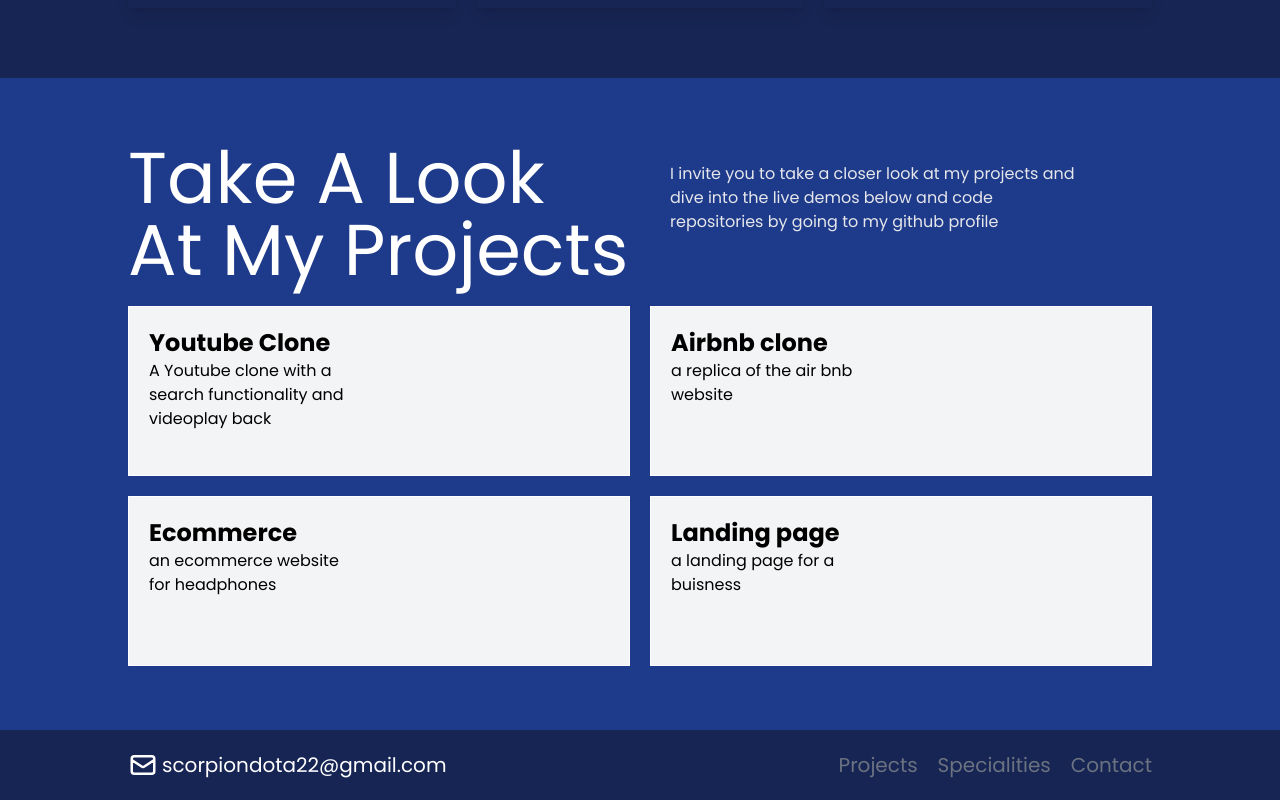
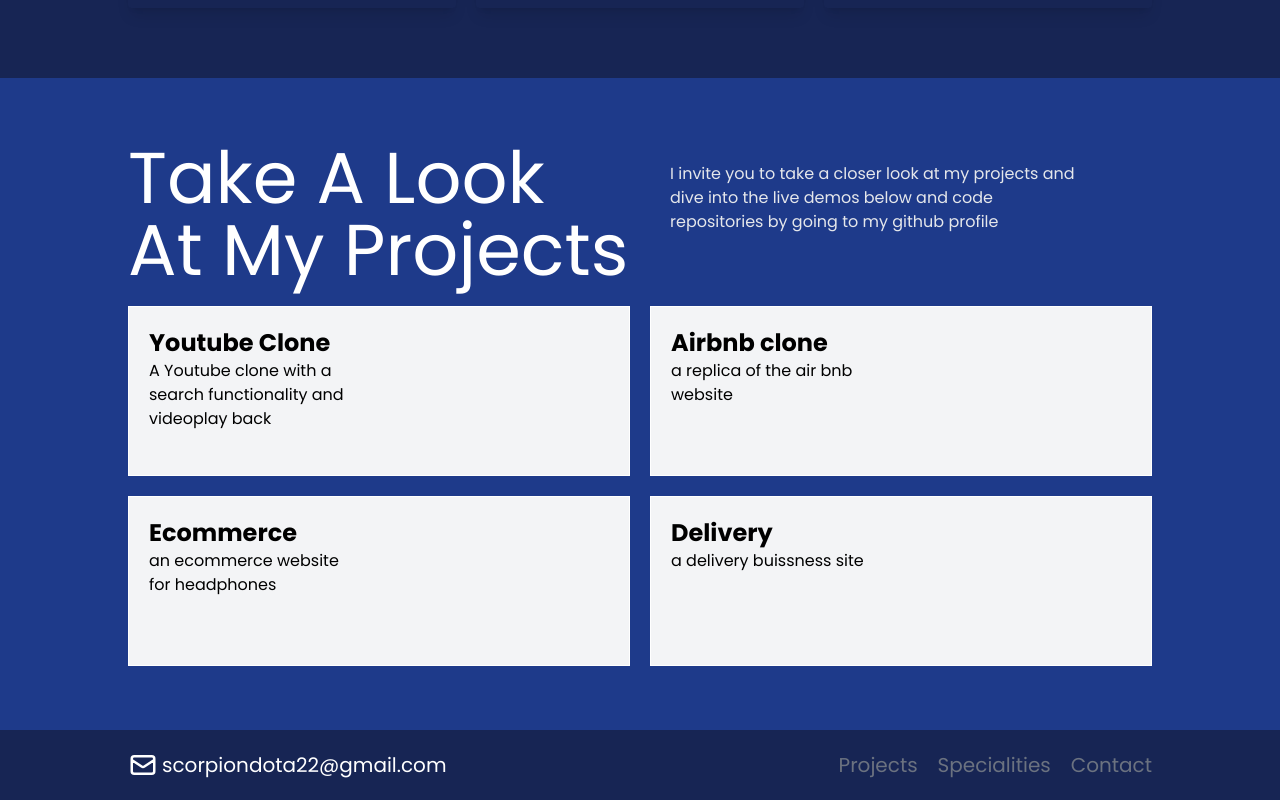
Before and after one commit to Elul-Asfaha/portfolio, a React (Vite) app: page / in a window 1280 px wide. Shown: the part 1326-2126 px from the top of the page. Built offline with nearby package versions, Linux system fonts and the light colour scheme.

Commit message:
added a new site

```diff
--- a/src/pages/Projects.jsx
+++ b/src/pages/Projects.jsx
@@ -55,12 +55,12 @@ const Projects = () => {
                     </div>
                 </a>
                 <a
-                    href='https://dainty-centaur-3e3ef7.netlify.app/'
+                    href='https://nimble-cactus-2afed8.netlify.app/'
                     className='min-h-[170px] border border-white grid grid-cols-2 bg-gray-100'
                 >
                     <div className='p-5'>
-                        <p className='text-2xl font-bold '>Landing page</p>
-                        <p>a landing page for a buisness</p>
+                        <p className='text-2xl font-bold '>Delivery</p>
+                        <p>a delivery buissness site</p>
                     </div>
                     <div className='flex'>
                         <img src='' className='cover' />
```
